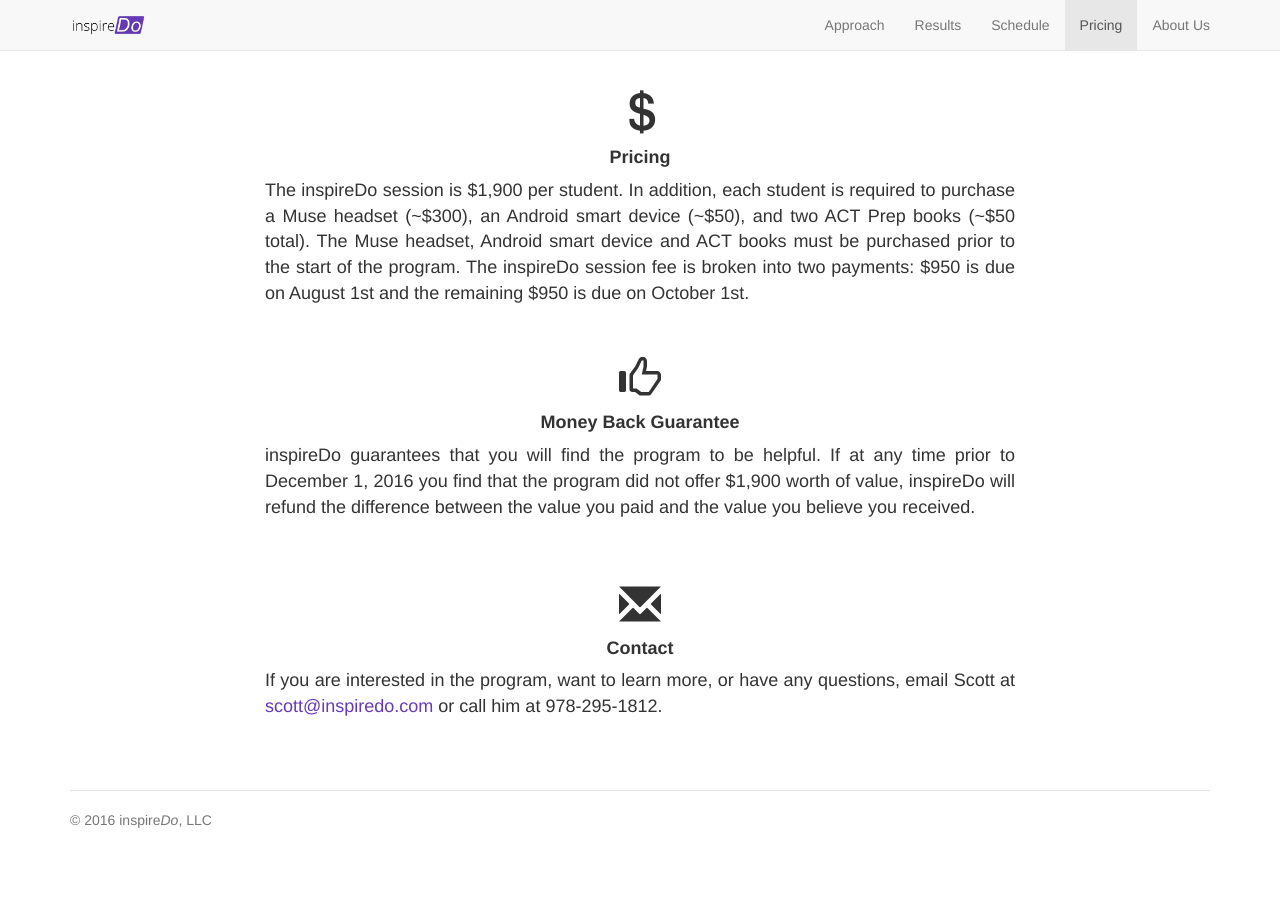
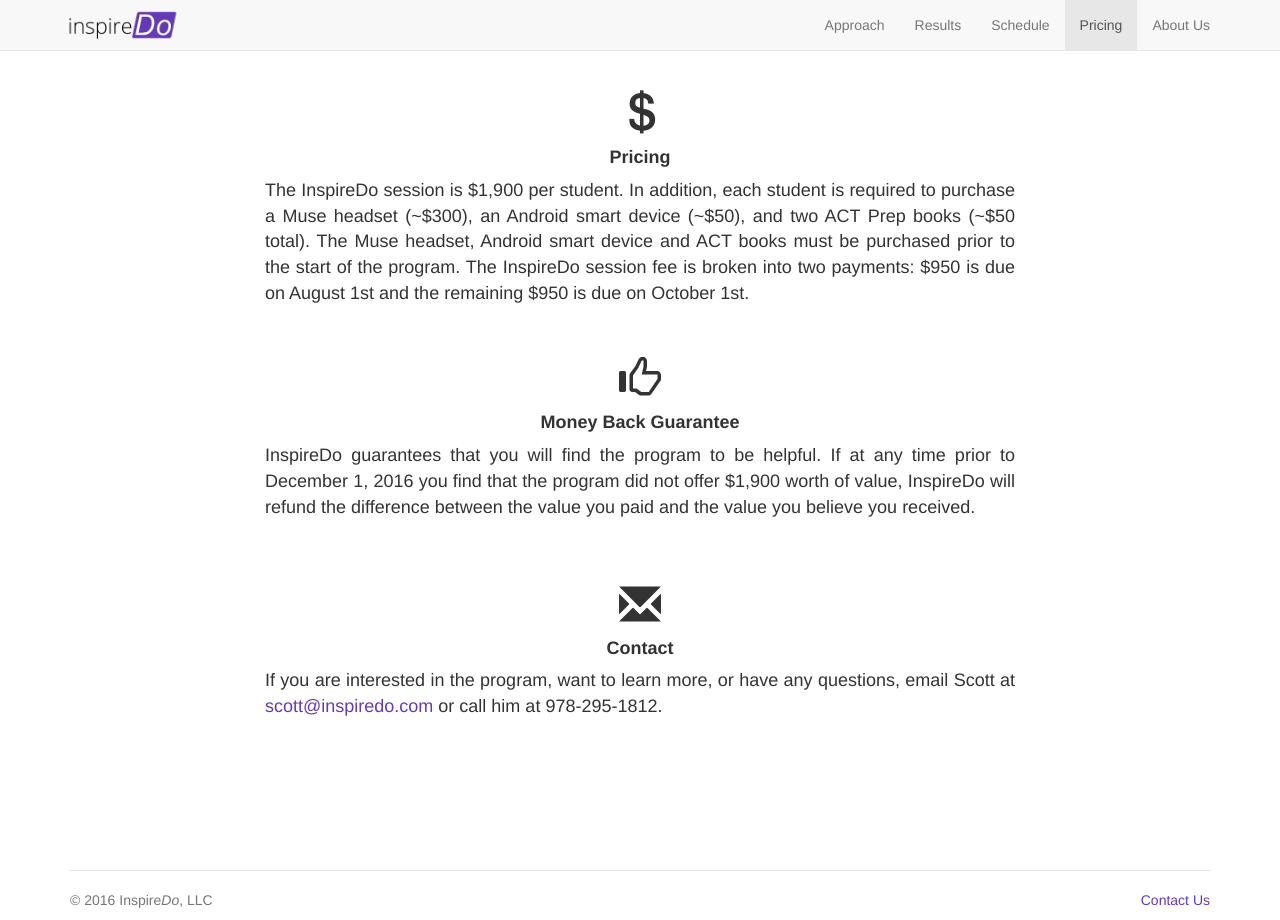
Before and after one commit to erikkessler/erikkessler.github.io, a website: page pricing.html in a window 1280 px wide. Before the commit the page ends 840 px from the top, so only its background shows below. Drawn offline with nearby package versions, Linux system fonts and the light colour scheme.

Commit message:
cap i, bigger icon, contact us link

```diff
--- a/pricing.html
+++ b/pricing.html
@@ -5,13 +5,13 @@
     <meta http-equiv="X-UA-Compatible" content="IE=edge">
     <meta name="viewport" content="width=device-width, initial-scale=1">
     <!-- The above 3 meta tags *must* come first in the head; any other head content must come *after* these tags -->
-    <meta name="description" content="inspireDo SAT and ACT Prep. Achieve the SAT / ACT scores you need this fall... Guaranteed.">
+    <meta name="description" content="InspireDo SAT and ACT Prep. Achieve the SAT / ACT scores you need this fall... Guaranteed.">
 
 
     <link rel="icon" type="image/png" href="favicon-32x32.png" sizes="32x32" />
     <link rel="icon" type="image/png" href="favicon-16x16.png" sizes="16x16" />
 
-    <title>inspireDo Pricing</title>
+    <title>InspireDo Pricing</title>
 
     <!-- Bootstrap core CSS -->
     <link href="css/bootstrap.min.css" rel="stylesheet">
@@ -39,7 +39,7 @@
           <span class="icon-bar"></span>
         </button>
 
-        <a href="."><img class="navbar-brand" src="images/inspireDo.png"></a>
+        <a href="."><img style="padding: 10px 10px" class="navbar-brand" src="images/inspireDo.png"></a>
       </div>
 
       <div id="navbar" class="navbar-collapse collapse">
@@ -63,10 +63,10 @@
         <span style="font-size:3em;" class="glyphicon glyphicon-usd" aria-hidden="true"></span>
         <h4 style="font-weight: bold">Pricing</h4>
         <p class="text-justify" style="font-size: 18px">
-          The inspireDo session is $1,900 per student.
+          The InspireDo session is $1,900 per student.
           In addition, each student is required to purchase a Muse headset (~$300), an Android smart device (~$50), and two ACT Prep books (~$50 total).
           The Muse headset, Android smart device and ACT books must be purchased prior to the start of the program.
-          The inspireDo session fee is broken into two payments: $950 is due on August 1st and the remaining $950 is due on October  1st.
+          The InspireDo session fee is broken into two payments: $950 is due on August 1st and the remaining $950 is due on October  1st.
         </p><br><br>
       </div>
     </div>
@@ -76,8 +76,8 @@
         <span style="font-size:3em;" class="glyphicon glyphicon-thumbs-up" aria-hidden="true"></span>
         <h4 style="font-weight: bold">Money Back Guarantee</h4>
         <div class="text-justify" style="font-size: 18px">
-          <p>inspireDo guarantees that you will find the program to be helpful.
-            If at any time prior to December 1, 2016 you find that the program did not offer $1,900 worth of value, inspireDo will refund the difference between the value you paid and the value you believe you received.
+          <p>InspireDo guarantees that you will find the program to be helpful.
+            If at any time prior to December 1, 2016 you find that the program did not offer $1,900 worth of value, InspireDo will refund the difference between the value you paid and the value you believe you received.
           </p><br><br>
         </div>
 
@@ -98,8 +98,17 @@
       </div>
     </div>
 
-    <footer class="footer">
-      <p>© 2016 inspire<em>Do</em>, LLC</p>
+    <footer style="margin-top: 80px" class="footer">
+      <div class="row">
+        <div class="col-sm-6">
+          <p>© 2016 Inspire<em>Do</em>, LLC</p>
+        </div>
+
+        <div class="text-right col-sm-6">
+          <p><a href="mailto:scott@inspiredo.com">Contact Us</a></p>
+        </div>
+      </div>
+
     </footer>
 
   </div> <!-- /container -->
```
Also changed, not shown: about.html (+17 -8 lines), approach.html (+17 -8 lines), index.html (+14 -5 lines), results.html (+17 -8 lines).
